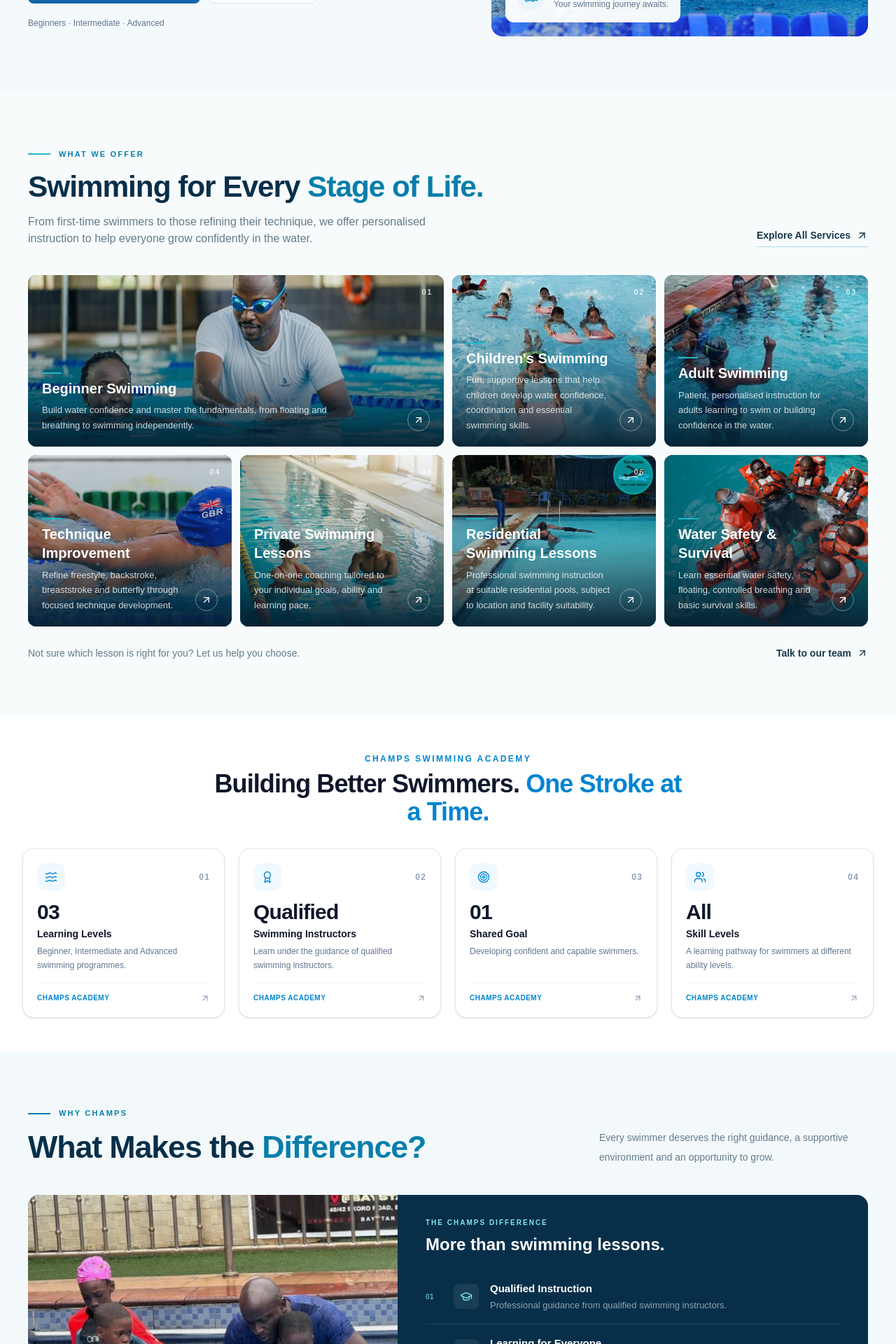
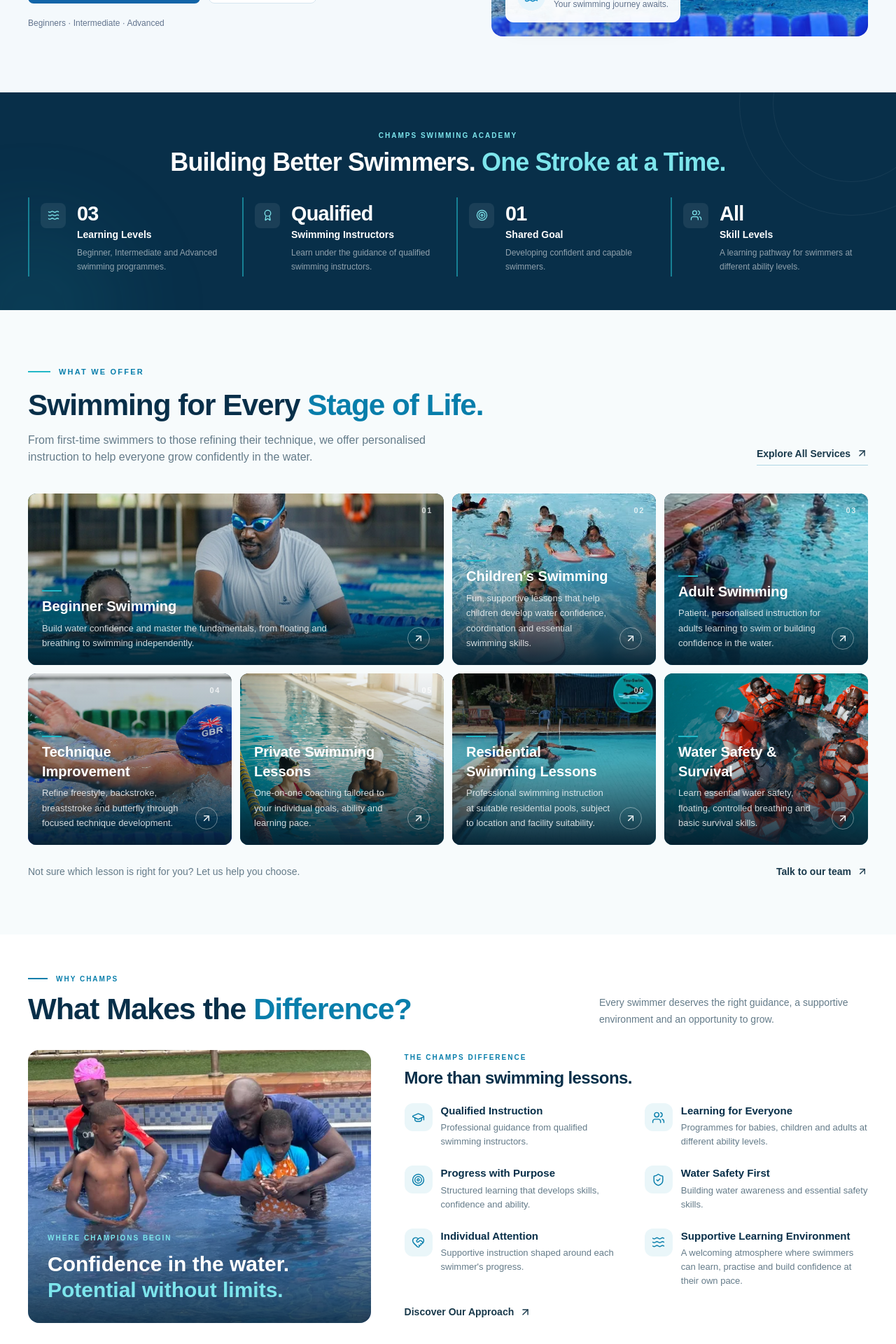
Before and after one commit to Seifuddin/champsswimmingacademy, a Next.js app: page / in a window 1280 px wide. Shown: the part 1360-3280 px from the top of the page at 70% size. Built offline with nearby package versions, Linux system fonts and the light colour scheme.

Commit message:
improved landing page

```diff
--- a/app/page.tsx
+++ b/app/page.tsx
@@ -22,14 +22,15 @@ export default function Home() {
       <main>
         <HeroSection />
         <EnrolmentCTA />
+        <StatsCounter />
         <ProgrammesSection />
-        <StatsCounter />
         <WhyChooseUs />
         <GallerySection />
 
         <div id="faqs">
           <FAQSection />
         </div>
+        <FinalCTA />
         <CoachesSection />
         <HomeBlogSection />
 
--- a/components/home/FAQSection.tsx
+++ b/components/home/FAQSection.tsx
@@ -57,61 +57,54 @@ export default function FAQSection() {
   const [activeIndex, setActiveIndex] = useState<number | null>(0);
 
   return (
-    <section className="overflow-hidden bg-[#F3F9FB] py-14 sm:py-16 lg:py-20">
+    <section className="bg-white py-10 sm:py-12 lg:py-14">
       <div className="mx-auto max-w-7xl px-5 sm:px-8 lg:px-10">
 
-        {/* Section heading */}
-        <div className="mb-8 flex items-center gap-3">
-          <span className="h-[2px] w-8 bg-[#22B8C7]" />
-          <span className="text-[10px] font-bold uppercase tracking-[0.22em] text-[#087EAB]">
-            Here to Help
-          </span>
+        {/* Heading */}
+        <div className="mb-7">
+          <div className="mb-2 flex items-center gap-3">
+            <span className="h-[2px] w-7 bg-[#087EAB]" />
+            <span className="text-[10px] font-bold uppercase tracking-[0.2em] text-[#087EAB]">
+              Here to Help
+            </span>
+          </div>
+
+          <h2 className="text-3xl font-black tracking-tight text-[#082F49] sm:text-4xl">
+            Frequently Asked{" "}
+            <span className="text-[#087EAB]">Questions.</span>
+          </h2>
         </div>
 
-        <div className="grid overflow-hidden rounded-2xl bg-white shadow-[0_15px_50px_rgba(8,47,73,0.06)] lg:grid-cols-[0.78fr_1.22fr]">
+        {/* Main content */}
+        <div className="grid items-start gap-8 lg:grid-cols-[0.65fr_1.35fr] lg:gap-14">
 
-          {/* Introduction panel */}
-          <div className="relative flex flex-col justify-between overflow-hidden bg-[#052438] px-6 py-8 sm:px-9 sm:py-10 lg:px-10 lg:py-11">
-            <div className="pointer-events-none absolute -right-20 -top-20 h-64 w-64 rounded-full border border-[#22B8C7]/10" />
-            <div className="pointer-events-none absolute -right-10 -top-10 h-44 w-44 rounded-full border border-[#22B8C7]/10" />
+          {/* Introduction */}
+          <div className="lg:sticky lg:top-24">
+            <p className="max-w-md text-sm leading-7 text-[#647B89]">
+              Starting something new comes with questions. We've put
+              together helpful answers to guide you through our swimming
+              programmes and help you take the next step.
+            </p>
 
-            <div className="relative z-10">
-              <p className="text-[10px] font-bold uppercase tracking-[0.2em] text-[#7DE5EC]">
-                Champs Swimming Academy
-              </p>
-
-              <h2 className="mt-5 max-w-sm text-[2.2rem] font-black leading-[1.08] tracking-tight text-white sm:text-4xl lg:text-[2.85rem]">
-                Good Questions.
-                <span className="mt-1 block text-[#55D2DE]">
-                  Clear Answers.
-                </span>
-              </h2>
-
-              <p className="mt-5 max-w-sm text-sm leading-7 text-white/65">
-                Starting something new comes with questions. Here are
-                some helpful answers to guide your swimming journey.
-              </p>
-            </div>
-
-            <div className="relative z-10 mt-8 border-t border-white/15 pt-6">
+            <div className="mt-5 border-t border-[#E6EFF2] pt-5">
               <div className="flex items-center gap-3">
-                <div className="flex h-10 w-10 shrink-0 items-center justify-center rounded-full bg-[#087EAB] text-white">
-                  <MessageCircle size={18} />
+                <div className="flex h-10 w-10 shrink-0 items-center justify-center rounded-xl bg-[#EAF7FB] text-[#087EAB]">
+                  <MessageCircle size={19} />
                 </div>
 
                 <div>
-                  <p className="text-sm font-bold text-white">
-                    Need more information?
+                  <p className="text-sm font-bold text-[#082F49]">
+                    Still have questions?
                   </p>
-                  <p className="mt-1 text-xs text-white/55">
-                    Talk to our team directly.
+                  <p className="mt-0.5 text-xs text-[#81939D]">
+                    Our team is happy to help.
                   </p>
                 </div>
               </div>
 
               <Link
                 href="/contact"
-                className="group mt-6 inline-flex min-h-11 items-center justify-center gap-3 rounded-full bg-[#22B8C7] px-5 text-[13px] font-bold text-[#052438] transition-colors hover:bg-white"
+                className="group mt-4 inline-flex items-center gap-2 text-sm font-bold text-[#087EAB] transition-colors hover:text-[#082F49]"
               >
                 Get in Touch
                 <ArrowUpRight
@@ -120,18 +113,15 @@ export default function FAQSection() {
                 />
               </Link>
             </div>
-
-            <span className="pointer-events-none absolute bottom-7 right-8 hidden text-7xl font-black tracking-tighter text-white/[0.035] lg:block">
-              FAQ
-            </span>
           </div>
 
-          {/* Accordion panel */}
-          <div className="px-5 py-5 sm:px-8 sm:py-7 lg:px-10 lg:py-8">
-            <div className="mb-5 flex items-center justify-between border-b border-[#E6EFF2] pb-4">
-              <p className="text-[11px] font-bold uppercase tracking-[0.16em] text-[#647B89]">
-                Frequently Asked Questions
+          {/* FAQ accordion */}
+          <div>
+            <div className="mb-3 flex items-center justify-between border-b border-[#E6EFF2] pb-3">
+              <p className="text-[10px] font-bold uppercase tracking-[0.16em] text-[#647B89]">
+                Everything You Need to Know
               </p>
+
               <span className="text-xs font-semibold tabular-nums text-[#087EAB]">
                 08 Questions
               </span>
@@ -149,18 +139,10 @@ export default function FAQSection() {
                       onClick={() =>
                         setActiveIndex(isOpen ? null : index)
                       }
-                      className="flex w-full items-center gap-4 py-4 text-left sm:py-[18px]"
+                      className="flex w-full items-center gap-3 py-3.5 text-left sm:py-4"
                     >
                       <span
-                        className={`w-6 shrink-0 text-[10px] font-bold tabular-nums transition-colors ${
-                          isOpen ? "text-[#087EAB]" : "text-[#A5B7C0]"
-                        }`}
-                      >
-                        {String(index + 1).padStart(2, "0")}
-                      </span>
-
-                      <span
-                        className={`flex-1 text-[13px] font-bold leading-6 transition-colors sm:text-[15px] ${
+                        className={`flex-1 text-[13px] font-bold leading-6 transition-colors sm:text-sm ${
                           isOpen
                             ? "text-[#087EAB]"
                             : "text-[#082F49] group-hover:text-[#087EAB]"
@@ -170,19 +152,19 @@ export default function FAQSection() {
                       </span>
 
                       <span
-                        className={`flex h-8 w-8 shrink-0 items-center justify-center rounded-full transition-all duration-300 ${
+                        className={`flex h-7 w-7 shrink-0 items-center justify-center rounded-full transition-all duration-300 ${
                           isOpen
                             ? "rotate-180 bg-[#087EAB] text-white"
                             : "bg-[#EAF7FB] text-[#087EAB]"
                         }`}
                       >
-                        <ChevronDown size={16} />
+                        <ChevronDown size={15} />
                       </span>
                     </button>
 
                     {isOpen && (
-                      <div className="pb-5 pl-10 pr-2 sm:pb-5 sm:pl-10">
-                        <p className="max-w-xl text-[13px] leading-7 text-[#647B89]">
+                      <div className="max-w-2xl pb-4 pr-8">
+                        <p className="text-[13px] leading-6 text-[#647B89]">
                           {faq.answer}
                         </p>
                       </div>
@@ -192,20 +174,21 @@ export default function FAQSection() {
               })}
             </div>
 
-            <div className="mt-4 flex items-center justify-between border-t border-[#E6EFF2] pt-4">
+            {/* Bottom link */}
+            <div className="mt-3 flex items-center justify-between border-t border-[#E6EFF2] pt-4">
               <p className="text-[11px] text-[#81939D]">
                 Your swimming journey starts with one step.
               </p>
+
               <Link
                 href="/programmes"
-                className="inline-flex shrink-0 items-center gap-1.5 text-xs font-bold text-[#087EAB] transition-colors hover:text-[#052438]"
+                className="inline-flex shrink-0 items-center gap-1.5 text-xs font-bold text-[#087EAB] transition-colors hover:text-[#082F49]"
               >
                 Our Programmes
                 <ArrowDownRight size={14} />
               </Link>
             </div>
           </div>
-
         </div>
       </div>
     </section>
--- a/components/home/StatsCounter.tsx
+++ b/components/home/StatsCounter.tsx
@@ -7,7 +7,6 @@ import {
   Award,
   Users,
   Target,
-  ArrowUpRight,
 } from "lucide-react";
 
 const stats = [
@@ -69,81 +68,70 @@ export default function StatsCounter() {
     <section
       ref={sectionRef}
       aria-label="Champs Swimming Academy statistics"
-      className="bg-white py-8 sm:py-10 lg:py-12"
+      className="relative overflow-hidden bg-[#082F49] py-9 sm:py-11 lg:py-12"
     >
-      <div className="mx-auto max-w-7xl px-4 sm:px-6 lg:px-8">
+      {/* Subtle background decoration */}
+      <div className="pointer-events-none absolute -right-24 -top-36 h-80 w-80 rounded-full border border-white/[0.06]" />
+      <div className="pointer-events-none absolute -right-12 -top-24 h-56 w-56 rounded-full border border-white/[0.06]" />
+      <div className="pointer-events-none absolute -bottom-32 -left-20 h-64 w-64 rounded-full bg-[#22B8C7]/10 blur-3xl" />
 
-        {/* Section Heading */}
-        <div className="mx-auto mb-6 max-w-2xl text-center sm:mb-8">
-          <span className="mb-2 inline-block text-[10px] font-bold uppercase tracking-[0.2em] text-sky-600 sm:text-xs">
+      <div className="relative mx-auto max-w-7xl px-5 sm:px-8 lg:px-10">
+
+        {/* Heading */}
+        <div className="mb-6 text-center sm:mb-7">
+          <span className="mb-2 inline-block text-[10px] font-bold uppercase tracking-[0.2em] text-[#7DE5EC]">
             Champs Swimming Academy
           </span>
 
-          <h2 className="text-2xl font-bold tracking-tight text-slate-900 sm:text-3xl lg:text-4xl">
+          <h2 className="text-2xl font-black leading-tight tracking-tight text-white sm:text-3xl lg:text-4xl">
             Building Better Swimmers.
-            <span className="text-sky-600"> One Stroke at a Time.</span>
+            <span className="block text-[#7DE5EC] sm:inline">
+              {" "}One Stroke at a Time.
+            </span>
           </h2>
         </div>
 
-        {/* Stat Cards */}
-        <div className="grid grid-cols-2 gap-3 sm:gap-4 lg:grid-cols-4 lg:gap-5">
+        {/* Statistics */}
+        <div className="grid grid-cols-2 gap-x-3 gap-y-4 sm:gap-x-5 sm:gap-y-5 lg:grid-cols-4 lg:gap-6">
           {stats.map((stat, index) => {
             const Icon = stat.icon;
 
             return (
               <div
                 key={stat.label}
-                className={`group relative flex flex-col rounded-xl border border-slate-200 bg-white p-3 shadow-sm transition-all duration-500 hover:-translate-y-1 hover:border-sky-200 hover:shadow-lg sm:rounded-2xl sm:p-4 lg:p-5 ${
+                className={`group relative flex items-start gap-3 border-l-2 border-[#22B8C7]/60 py-1 pl-3 transition-all duration-500 sm:gap-4 sm:pl-4 ${
                   isVisible
                     ? "translate-y-0 opacity-100"
-                    : "translate-y-4 opacity-0"
+                    : "translate-y-3 opacity-0"
                 }`}
                 style={{
                   transitionDelay: `${index * 100}ms`,
                 }}
               >
-                {/* Card Top */}
-                <div className="mb-2 flex items-center justify-between sm:mb-3">
-                  <div className="flex h-8 w-8 items-center justify-center rounded-lg bg-sky-50 text-sky-600 transition-colors duration-300 group-hover:bg-sky-600 group-hover:text-white sm:h-10 sm:w-10 sm:rounded-xl">
-                    <Icon size={18} strokeWidth={1.8} />
+                {/* Icon */}
+                <div className="mt-1 flex h-8 w-8 shrink-0 items-center justify-center rounded-lg bg-white/[0.08] text-[#7DE5EC] transition-colors duration-300 group-hover:bg-[#22B8C7] group-hover:text-[#082F49] sm:h-9 sm:w-9">
+                  <Icon size={17} strokeWidth={1.8} />
+                </div>
+
+                {/* Content */}
+                <div className="min-w-0">
+                  <div className="text-lg font-black tracking-tight text-white sm:text-2xl lg:text-[1.8rem]">
+                    {stat.value}
                   </div>
 
-                  <span className="text-[10px] font-semibold tracking-widest text-slate-400 sm:text-xs">
-                    0{index + 1}
-                  </span>
-                </div>
-
-                {/* Stat Value */}
-                <div className="mb-1 text-xl font-extrabold tracking-tight text-slate-900 sm:text-2xl lg:text-3xl">
-                  {stat.value}
-                </div>
-
-                {/* Stat Details */}
-                <div className="flex-1">
-                  <h3 className="text-xs font-bold leading-snug text-slate-900 sm:text-sm">
+                  <h3 className="mt-0.5 text-xs font-bold leading-snug text-white sm:text-sm">
                     {stat.label}
                   </h3>
 
-                  <p className="mt-1.5 text-[10px] leading-relaxed text-slate-500 sm:text-xs sm:leading-relaxed">
+                  <p className="mt-1.5 text-[10px] leading-relaxed text-white/55 sm:text-xs sm:leading-5">
                     {stat.description}
                   </p>
-                </div>
-
-                {/* Card Footer */}
-                <div className="mt-3 flex items-center justify-between border-t border-slate-100 pt-2 sm:mt-4 sm:pt-3">
-                  <span className="text-[9px] font-semibold uppercase tracking-wider text-sky-600 sm:text-[10px]">
-                    Champs Academy
-                  </span>
-
-                  <ArrowUpRight
-                    size={14}
-                    className="text-slate-400 transition-all duration-300 group-hover:-translate-y-0.5 group-hover:translate-x-0.5 group-hover:text-sky-600"
-                  />
                 </div>
               </div>
             );
           })}
         </div>
+
       </div>
     </section>
   );
--- a/components/home/WhyChooseUs.tsx
+++ b/components/home/WhyChooseUs.tsx
@@ -8,94 +8,96 @@ import {
   Target,
   ShieldCheck,
   HeartHandshake,
+  Waves,
 } from "lucide-react";
 
 const reasons = [
   {
-    number: "01",
     icon: GraduationCap,
     title: "Qualified Instruction",
     description:
       "Professional guidance from qualified swimming instructors.",
   },
   {
-    number: "02",
     icon: Users,
     title: "Learning for Everyone",
     description:
       "Programmes for babies, children and adults at different ability levels.",
   },
   {
-    number: "03",
     icon: Target,
     title: "Progress with Purpose",
     description:
       "Structured learning that develops skills, confidence and ability.",
   },
   {
-    number: "04",
     icon: ShieldCheck,
     title: "Water Safety First",
     description:
       "Building water awareness and essential safety skills.",
   },
   {
-    number: "05",
     icon: HeartHandshake,
     title: "Individual Attention",
     description:
       "Supportive instruction shaped around each swimmer's progress.",
   },
+  {
+  icon: Waves,
+  title: "Supportive Learning Environment",
+  description:
+    "A welcoming atmosphere where swimmers can learn, practise and build confidence at their own pace.",
+},
 ];
 
 export default function WhyChooseUs() {
   return (
-    <section className="overflow-hidden bg-[#F3F9FB] py-14 sm:py-16 lg:py-20">
+    <section className="overflow-hidden bg-white py-10 sm:py-12 lg:py-14">
       <div className="mx-auto max-w-7xl px-5 sm:px-8 lg:px-10">
 
-        {/* Heading */}
-        <div className="mb-8 flex flex-col justify-between gap-4 sm:mb-10 sm:flex-row sm:items-end">
+        {/* Section heading */}
+        <div className="mb-7 flex flex-col justify-between gap-3 sm:mb-8 sm:flex-row sm:items-end">
           <div>
-            <div className="mb-3 flex items-center gap-3">
-              <span className="h-[2px] w-8 bg-[#087EAB]" />
-              <span className="text-[11px] font-bold uppercase tracking-[0.2em] text-[#087EAB]">
+            <div className="mb-2 flex items-center gap-3">
+              <span className="h-[2px] w-7 bg-[#087EAB]" />
+              <span className="text-[10px] font-bold uppercase tracking-[0.2em] text-[#087EAB]">
                 Why Champs
               </span>
             </div>
 
-            <h2 className="text-3xl font-black leading-tight tracking-tight text-[#082F49] sm:text-4xl lg:text-[2.8rem]">
-              What Makes the
-              <span className="text-[#087EAB]"> Difference?</span>
+            <h2 className="text-3xl font-black leading-tight tracking-tight text-[#082F49] sm:text-4xl lg:text-[2.7rem]">
+              What Makes the{" "}
+              <span className="text-[#087EAB]">Difference?</span>
             </h2>
           </div>
 
-          <p className="max-w-sm text-sm leading-7 text-[#647B89]">
+          <p className="max-w-sm text-sm leading-6 text-[#647B89]">
             Every swimmer deserves the right guidance, a supportive
             environment and an opportunity to grow.
           </p>
         </div>
 
-        {/* Main composition */}
-        <div className="grid overflow-hidden rounded-2xl bg-[#082F49] lg:grid-cols-[0.88fr_1.12fr]">
+        {/* Two-column composition */}
+        <div className="grid items-center gap-7 lg:grid-cols-[0.85fr_1.15fr] lg:gap-12">
 
-          {/* Photography */}
-          <div className="relative min-h-[280px] sm:min-h-[350px] lg:min-h-[440px]">
+          {/* Image */}
+          <div className="relative min-h-[250px] overflow-hidden rounded-2xl sm:min-h-[320px] lg:min-h-[390px]">
             <Image
               src="/images/coach.webp"
               alt="Swimming instruction in a pool"
               fill
-              sizes="(max-width: 1024px) 100vw, 45vw"
-              className="object-cover object-center"
+              sizes="(max-width: 1024px) 100vw, 40vw"
+              className="object-cover object-center transition-transform duration-700 hover:scale-[1.03]"
             />
 
-            <div className="absolute inset-0 bg-gradient-to-t from-[#031D2D]/90 via-[#031D2D]/10 to-transparent" />
+            <div className="absolute inset-0 bg-gradient-to-t from-[#031D2D]/80 via-transparent to-transparent" />
 
-            <div className="absolute bottom-0 left-0 right-0 p-6 sm:p-8 lg:p-9">
-              <span className="text-[10px] font-bold uppercase tracking-[0.22em] text-[#7DE5EC]">
+            <div className="absolute bottom-0 left-0 p-5 sm:p-7">
+              <span className="text-[10px] font-bold uppercase tracking-[0.2em] text-[#7DE5EC]">
                 Where Champions Begin
               </span>
 
-              <h3 className="mt-3 max-w-sm text-2xl font-black leading-tight text-white sm:text-3xl">
+              <h3 className="mt-2 max-w-sm text-2xl font-black leading-tight text-white sm:text-3xl">
                 Confidence in the water.
                 <span className="block text-[#7DE5EC]">
                   Potential without limits.
@@ -105,39 +107,34 @@ export default function WhyChooseUs() {
           </div>
 
           {/* Reasons */}
-          <div className="flex flex-col justify-center px-5 py-7 sm:px-8 sm:py-9 lg:px-10 lg:py-8">
-
+          <div>
             <div className="mb-5">
-              <p className="text-[10px] font-bold uppercase tracking-[0.2em] text-[#7DE5EC]">
+              <p className="text-[10px] font-bold uppercase tracking-[0.2em] text-[#087EAB]">
                 The Champs Difference
               </p>
-              <h3 className="mt-2 text-xl font-extrabold text-white sm:text-2xl">
+
+              <h3 className="mt-1.5 text-xl font-extrabold tracking-tight text-[#082F49] sm:text-2xl">
                 More than swimming lessons.
               </h3>
             </div>
 
-            <div className="divide-y divide-white/10">
+            {/* Two-column reasons grid */}
+            <div className="grid grid-cols-1 gap-x-6 gap-y-5 sm:grid-cols-2 sm:gap-y-6">
               {reasons.map((reason) => {
                 const Icon = reason.icon;
 
                 return (
-                  <div
-                    key={reason.number}
-                    className="group flex items-center gap-4 py-3.5 sm:py-4"
-                  >
-                    <span className="w-6 shrink-0 text-[10px] font-bold tracking-wider text-[#7DE5EC]/70">
-                      {reason.number}
-                    </span>
-
-                    <div className="flex h-9 w-9 shrink-0 items-center justify-center rounded-lg bg-white/[0.07] text-[#7DE5EC] transition-colors group-hover:bg-[#087EAB]">
-                      <Icon size={18} strokeWidth={1.7} />
+                  <div key={reason.title} className="group flex items-start gap-3">
+                    <div className="flex h-10 w-10 shrink-0 items-center justify-center rounded-xl bg-[#EAF6F9] text-[#087EAB] transition-colors duration-300 group-hover:bg-[#087EAB] group-hover:text-white">
+                      <Icon size={19} strokeWidth={1.8} />
                     </div>
 
-                    <div className="min-w-0 flex-1">
-                      <h4 className="text-sm font-bold text-white sm:text-[15px]">
+                    <div className="min-w-0">
+                      <h4 className="text-sm font-bold text-[#082F49] sm:text-[15px]">
                         {reason.title}
                       </h4>
-                      <p className="mt-1 text-xs leading-5 text-white/55 sm:text-[13px]">
+
+                      <p className="mt-1 text-xs leading-5 text-[#647B89] sm:text-[13px]">
                         {reason.description}
                       </p>
                     </div>
@@ -148,7 +145,7 @@ export default function WhyChooseUs() {
 
             <Link
               href="/about"
-              className="group mt-5 inline-flex w-fit items-center gap-2 text-sm font-bold text-[#7DE5EC] transition-colors hover:text-white"
+              className="group mt-6 inline-flex items-center gap-2 text-sm font-bold text-[#087EAB] transition-colors hover:text-[#082F49]"
             >
               Discover Our Approach
               <ArrowUpRight
@@ -157,8 +154,8 @@ export default function WhyChooseUs() {
               />
             </Link>
           </div>
+
         </div>
-
       </div>
     </section>
   );
```
Also changed, not shown: components/home/FinalCTA.tsx (+38 -24 lines).
